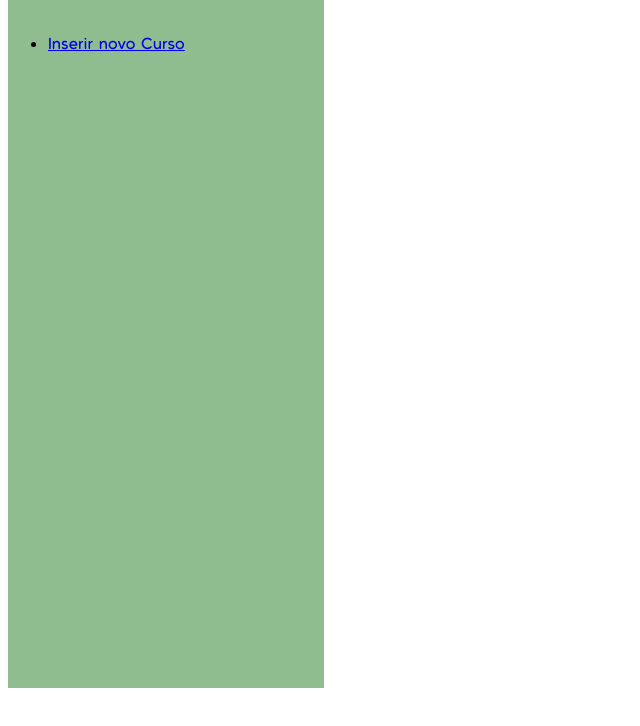
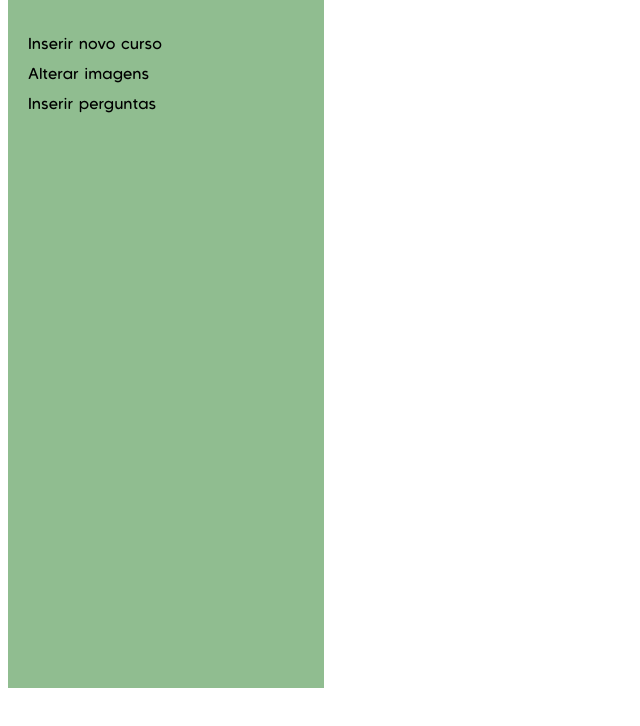
Before and after one commit to nereLuiza/front-end-tf-web, a plain HTML site: page admin/indexA.html in a window 1280 px wide. Shown: the part 70-796 px from the top of the page, without its empty margins (0-640 px from the left). Drawn offline with Linux system fonts and the light colour scheme.

Commit message:
lista aadmin

```diff
--- a/indexA.html
+++ b/admin/indexA.html
@@ -10,8 +10,10 @@
             <div class="menuLado">
                 <h1>Menu</h1>
                 <ul>
-                    <li><a href="/nvcurso.html">Inserir novo Curso</a></li>
-
+                    <li><a href="/nvcurso.html">Inserir novo curso</a></li>
+                    <li><a href="/altimgs.html">Alterar imagens</a></li>
+                    <li><a href="/pgts.html">Inserir perguntas</a></li>
+                    <li><a href=""></a></li>
                 </ul>
             </div>
             <div class="resto">
--- a/css/estilo.css
+++ b/css/estilo.css
@@ -128,6 +128,14 @@ form {
     padding-left: 20px;
 }
 
+.menuLado ul > li > a , .menuLado ul li {
+    color: black;
+    text-decoration: none;
+    list-style-type: none;
+    margin-left: -10px;
+    margin-bottom: 10px;
+}
+
 .resto {
     flex: 3;
     height: 750px;
```
Also changed, not shown: admin.html (+1 -1 lines), README.md.
